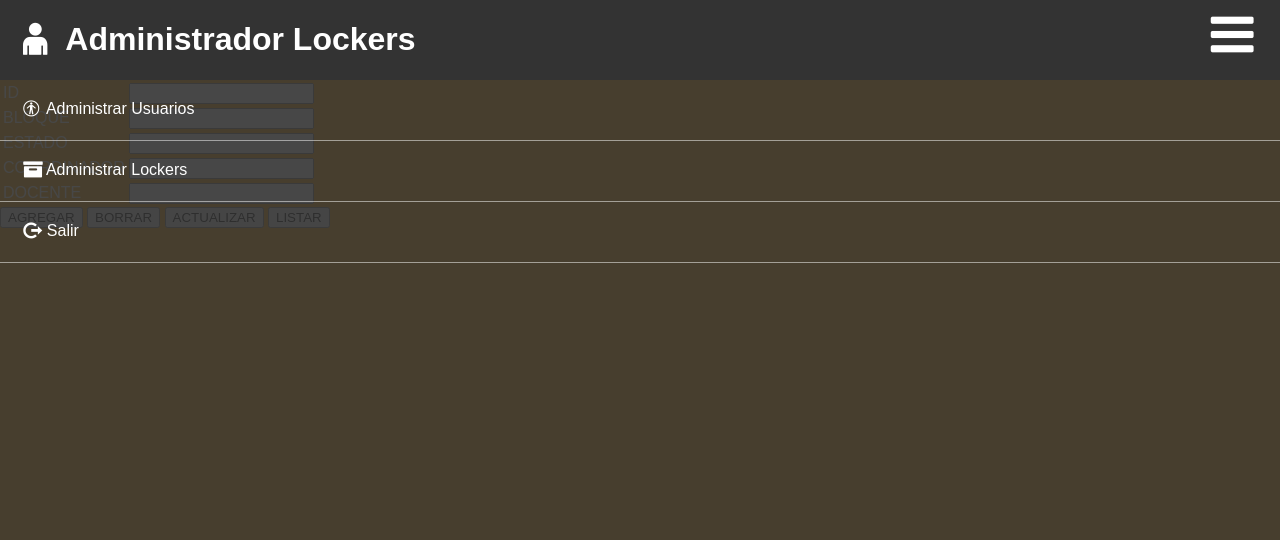
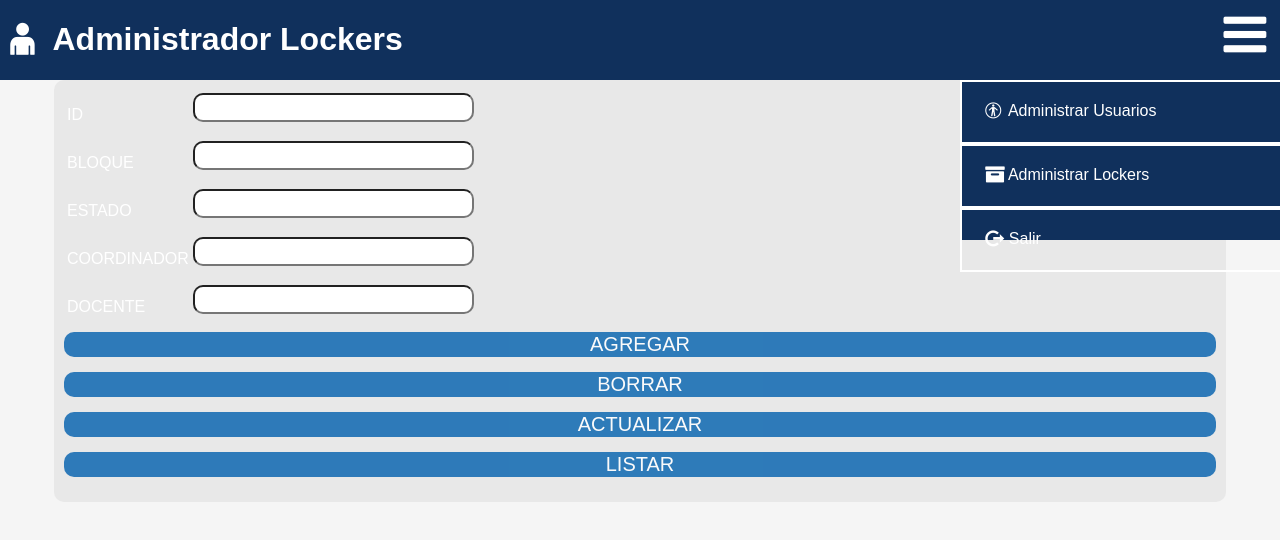
Before and after one commit to ISWPOLI/PoliLockers, a plain HTML site: page adminLocker.html in a window 1280 px wide. Both pictures are taken after a click on the label 1232 px from the left and 35 px from the top of the page. Drawn offline with Linux system fonts and the light colour scheme.

Commit message:
Actualizacion Estilos

```diff
--- /dev/null
+++ b/css/estiloCoor.css
@@ -0,0 +1,39 @@
+<style>
+@import url('https://fonts.googleapis.com/css?family=Oswald');
+@import url(estiloMenu.css);
+</style>
+
+
+* {
+    box-sizing: border-box;
+    background: #000000;
+}
+
+body {
+    font-family: 'Oswald', sans-serif;
+    background: YellowGreen;
+}
+
+header {
+    width: 100%;
+    height: 80px;
+    background: rgb(16, 48, 92);
+    color: #fff;
+    position: fixed;
+    top: 0;
+    left: 0;
+    z-index: 100;
+}
+
+.contenedor{
+    width: 98%;
+    margin: auto;
+}
+
+h1 {
+    float: left;
+}
+
+header .contenedor{
+    display: table;
+}
--- /dev/null
+++ b/css/estiloDec.css
@@ -0,0 +1,106 @@
+<style>
+@import url('https://fonts.googleapis.com/css?family=Oswald');
+@import url(estiloMenu.css);
+</style>
+* {
+    box-sizing: border-box;
+    background: #000000;
+}
+
+body {
+    font-family: 'Oswald', sans-serif;
+    background: rgb(245, 245, 245);
+}
+header {
+    width: 100%;
+    height: 80px;
+    background: rgb(16, 48, 92);
+    color: #fff;
+    position: fixed;
+    top: 0;
+    left: 0;
+    z-index: 100;
+}
+.contenedor{
+    width: 98%;
+    margin: auto;
+}
+h1 {
+    float: left;
+}
+header .contenedor{
+    display: table;
+}
+.panelArriba {
+    margin: 1%;
+    height: 500px;
+    padding-bottom: 5px;
+    background: rgb(16, 48, 92);
+    border-radius: 10px;
+}
+h2 {
+    margin: 20px;
+    text-align: center !important;
+    color: #fff;
+}
+table {
+    color: #000000;
+    margin-left: auto;
+    margin-right: auto;
+    margin-bottom: 20px;
+    padding: 10px;
+    text-align: center;
+    background: #fff;
+    border-radius: 10px;
+}
+.panelPrincipal {
+    margin-top: 1%;
+    height: 500px;
+    padding-bottom: 5px;
+}
+.panelIzq {
+    background: rgb(16, 48, 92);
+    float: left;
+    width: 48%;
+    margin-right: 1%;
+    margin-left: 1%;
+    border-radius: 10px;
+}
+.panelDer {
+    background: rgb(16, 48, 92);
+    float: right;
+    width: 48%;
+    margin-right: 1%;
+    margin-left: 1%;
+    border-radius: 10px;
+}
+.select {
+    display: block;
+    margin-top: 40px;
+    margin-left: auto;
+    margin-right: auto;
+    width: 90%;
+    border-radius: 10px;
+    font-size: 20px;
+}
+
+input[type="submit"] {
+    background: rgb(0, 96, 174); /*boton ingresar*/
+    border: 0;
+    color: #FFFFFF;
+    opacity: 0.8;
+    margin-bottom: 132px;
+    border-radius: 10px;
+    font-size: 20px;
+    display: block;
+    margin-top: 50px;
+    margin-left: auto;
+    margin-right: auto;
+    width: 90%;
+}
+input[type="submit"]:hover  {
+    opacity: 1;
+}
+input[type="submit"]:active {
+    transform: scale(0.95);
+}
--- /dev/null
+++ b/css/estiloListas.css
@@ -0,0 +1,17 @@
+body {
+    background: rgb(16, 48, 92);
+}
+h1{
+    margin-top: 50px;
+    text-align: center;
+    color: #fff;
+}
+table {
+    margin-top: 50px;
+    margin-left: auto;
+    margin-right: auto;
+    padding: 10px;
+    text-align: center;
+    background: #fff;
+    border-radius: 10px;
+}
--- a/css/estiloMenu.css
+++ b/css/estiloMenu.css
@@ -14,19 +14,20 @@ header label {
     top: 80px;
     left: 0;
     width: 100%;
-    height: 100vh;
-    background: rgba(51,51,51,0.9);
+    height: 20vh;
+    background: rgb(16, 48, 92);
     transition: all 0.5s;
-    transform: translateX(-100%);
+    transform: translateX(100%);
 }
 
 .menu a {
     display: block;
-    color: #fff;
+    color: rgb(255, 255, 255);
     height: 20px;
     text-decoration: none;
     padding: 20px;
-    border-bottom: 1px solid rgba(255,255,255,0.5);
+    border: 2px solid rgb(255, 255, 255);
+
 }
 
 .menu a:hover {
@@ -34,5 +35,5 @@ header label {
 }
 
 #menu-bar:checked ~ .menu {
-    transform: translateX(0%);
+    transform: translateX(75%);
 }
--- /dev/null
+++ b/css/estiloProf.css
@@ -0,0 +1,39 @@
+<style>
+@import url('https://fonts.googleapis.com/css?family=Oswald');
+@import url(estiloMenu.css);
+</style>
+
+
+* {
+    box-sizing: border-box;
+    background: #000000;
+}
+
+body {
+    font-family: 'Oswald', sans-serif;
+    background: Tomato;
+}
+
+header {
+    width: 100%;
+    height: 80px;
+    background: rgb(16, 48, 92);
+    color: #fff;
+    position: fixed;
+    top: 0;
+    left: 0;
+    z-index: 100;
+}
+
+.contenedor{
+    width: 98%;
+    margin: auto;
+}
+
+h1 {
+    float: left;
+}
+
+header .contenedor{
+    display: table;
+}
--- a/css/estilos.css
+++ b/css/estilos.css
@@ -5,23 +5,27 @@
     box-sizing: border-box;
 }
 body {
-    background: #DEDEDE;
-    display: flex;
-    min-height: 100vh;
+    background: rgb(16, 48, 92);
+    min-height: 80vh;
+    min-width: 350px;
 }
 form {
     margin: auto;
     width: 50%;
     max-width: 500px;
-    background: #F3F3F3;
+    background: rgb(232, 232, 232);
     padding: 30px;
-    border: 1px solid rgba(0,0,0,0.2);
+    border-radius: 10px;
 }
-h2 {
+h1, p{
     text-align: center;
     margin-bottom: 20px;
-    color: rgba(0,0,0,0.5);
+    color: 	#000000;
 }
+a{
+    color: 	rgb(16, 48, 92);
+}
+
 input {
     display: block;
     padding: 10px;
@@ -30,19 +34,31 @@ input {
     font-size: 20px;
 }
 input[type="submit"] {
-    background: linear-gradient(#FFDA63, #FFB940);
+    /*background: linear-gradient(#FFDA63, #FFB940);*/
+    background: rgb(0, 96, 174); /*boton ingresar*/
     border: 0;
-    color: brown;
+    color: #FFFFFF;
     opacity: 0.8;
     cursor: pointer;
-    border-radius: 20px;
-    margin-bottom: 0;
+    margin-bottom: 20px;
 }
-input [type="submit"]:hover {
+input[type="submit"]:hover  {
     opacity: 1;
 }
 input[type="submit"]:active {
     transform: scale(0.95);
+}
+#imgPrincipal{
+    display:block;
+    margin:auto;
+    margin-top: 80px;
+    margin-bottom: 40px;
+}
+#camposForm{
+    border-radius: 10px;
+}
+#resetPass{
+    margin-bottom: 0px;
 }
 @media(max-width:768px){
     form {
--- a/css/estilosAdm.css
+++ b/css/estilosAdm.css
@@ -2,38 +2,95 @@
 @import url('https://fonts.googleapis.com/css?family=Oswald');
 @import url(estiloMenu.css);
 </style>
-
-
 * {
     box-sizing: border-box;
     background: #000000;
 }
-
+htlm {
+    height: 100%;
+}
 body {
+    height: 100%;
     font-family: 'Oswald', sans-serif;
-    background: orange;
+    background: rgb(245, 245, 245);
 }
-
 header {
     width: 100%;
     height: 80px;
-    background: #333;
+    background: rgb(16, 48, 92);
     color: #fff;
     position: fixed;
     top: 0;
     left: 0;
     z-index: 100;
 }
+form {
+    margin: auto;
+    width: 90%;
+    background: rgb(232, 232, 232);
+    padding: 10px;
+    border-radius: 10px;
+    margin-bottom: 30px;
+}
+input {
+    width: 100%;
+    font-size: 20px;
+    border-radius: 10px;
+    margin-bottom: 15px;
+    text-align: center;
+}
+input[type="submit"] {
+    background: rgb(0, 96, 174); /*boton ingresar*/
+    border: 0;
+    color: #FFFFFF;
+    opacity: 0.8;
+    margin-bottom: 15px;
+}
+input[type="submit"]:hover  {
+    opacity: 1;
+}
+input[type="submit"]:active {
+    transform: scale(0.95);
+}
 
+.btnCrud {
+    width: 32.5%;
+    font-size: 15px;
+    border-radius: 10px;
+    margin-bottom: 10px;
+    text-align: center;
+}
 .contenedor{
-    width: 98%;
+    width: 100%;
     margin: auto;
 }
-
 h1 {
     float: left;
 }
-
+h2 {
+    text-align: center;
+}
 header .contenedor{
     display: table;
 }
+.panelPrincipal {
+    margin-top: 1%;
+    height: 500px;
+    padding-bottom: 5px;
+}
+.panelIzq {
+    background: rgb(16, 48, 92);
+    float: left;
+    width: 48%;
+    margin-right: 1%;
+    margin-left: 1%;
+    border-radius: 10px;
+}
+.panelDer {
+    background: rgb(16, 48, 92);
+    float: right;
+    width: 48%;
+    margin-right: 1%;
+    margin-left: 1%;
+    border-radius: 10px;
+}
```
Also changed, not shown: css/style.css (line endings or trailing spaces).
